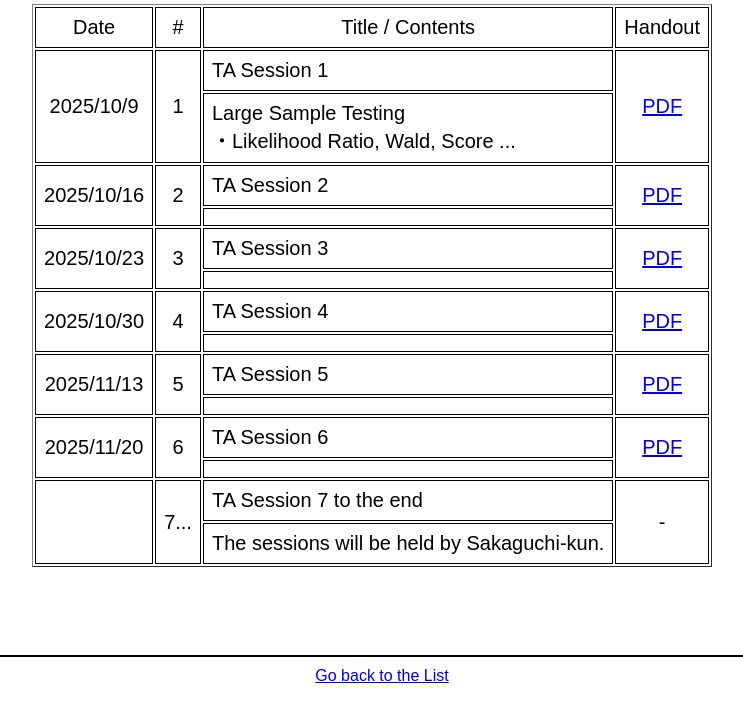
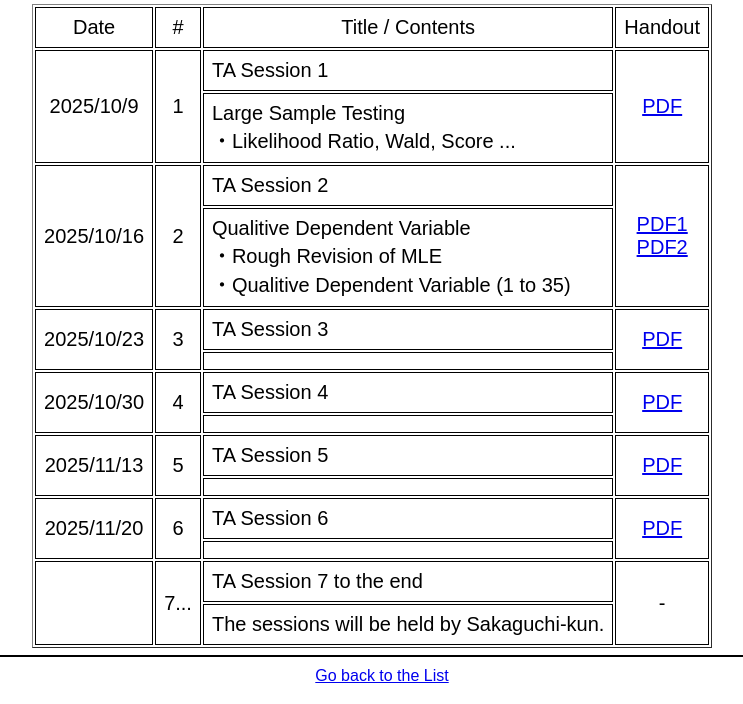
Before and after one commit to JukinaHATAKEYAMA/Lecture-Notes-JH, a plain HTML site: page 2025_econometrics_2/2025_econometircs2.html in a window 1280 px wide. Shown: the part 105-809 px from the top of the page, without its empty margins (268-1011 px from the left). Drawn offline with Linux system fonts and the light colour scheme.

Commit message:
Add files via upload

```diff
--- a/2025_econometrics_2/2025_econometircs2.html
+++ b/2025_econometrics_2/2025_econometircs2.html
@@ -44,11 +44,14 @@
                     <td rowspan="2">2025/10/16</td>
                     <td rowspan="2" align="center">2</td>
                     <td class="left-align">TA Session 2</td>
-                    <td rowspan="2" align="center"><a href="2.pdf">PDF</a>
+                    <td rowspan="2" align="center"><a href="2.pdf">PDF1</a> <br>
+                    <a href="3.pdf">PDF2</a>
                   </tr>
                   <tr>
                     <td class="left-align">
-
+                      Qualitive Dependent Variable<br>
+                      ・Rough Revision of MLE<br>
+                      ・Qualitive Dependent Variable (1 to 35)
                     </td>
                   </tr>
 
@@ -57,7 +60,7 @@
                     <td rowspan="2">2025/10/23</td>
                     <td rowspan="2" align="center">3</td>
                     <td class="left-align">TA Session 3</td>
-                    <td rowspan="2" align="center"><a href="3.pdf">PDF</a>
+                    <td rowspan="2" align="center"><a href="4.pdf">PDF</a>
                   </tr>
                   <tr>
                     <td class="left-align">
```
Also changed, not shown: 2 other files.
